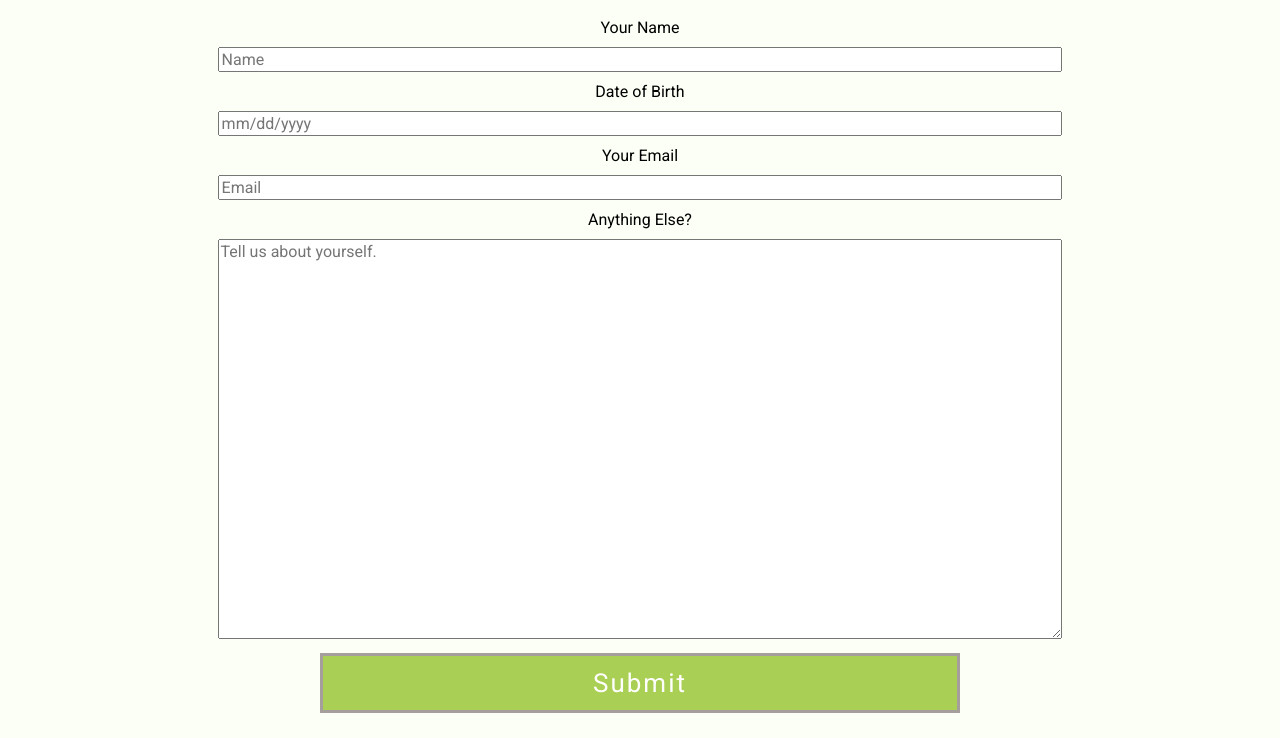
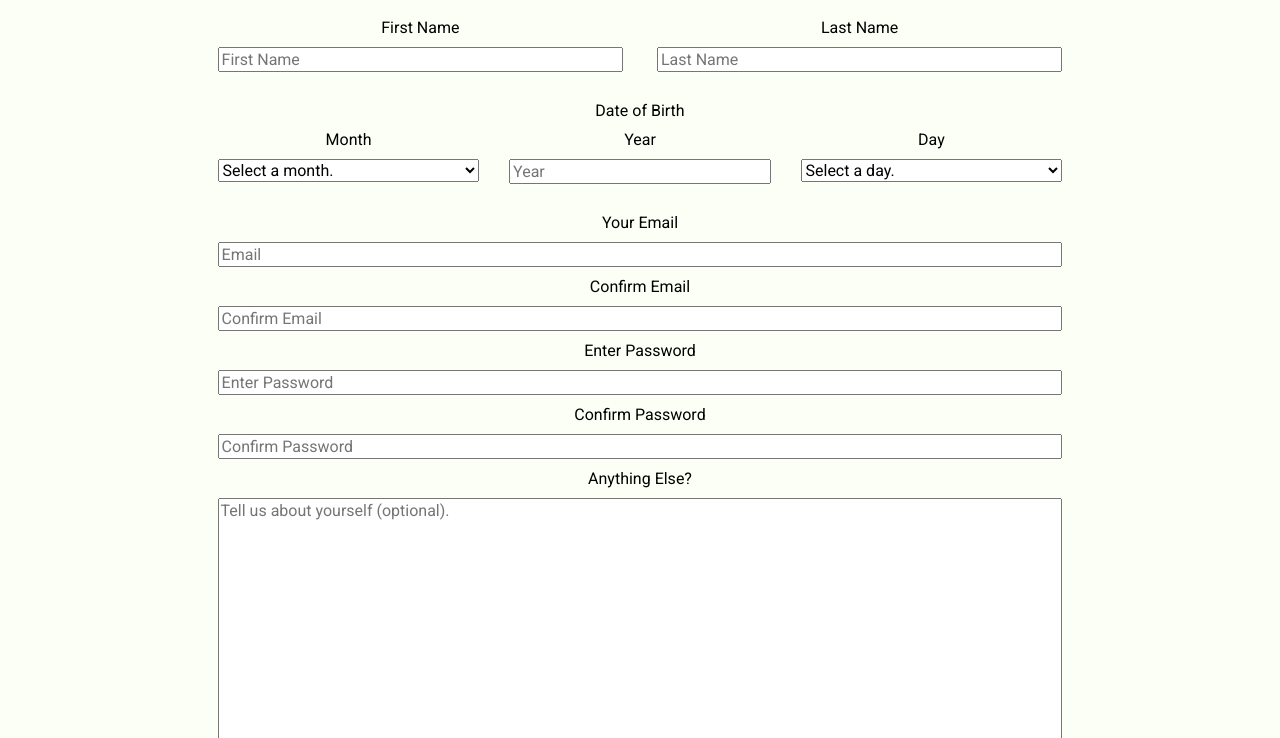
Before and after one commit to DonavonCai/final_project, a plain HTML site: page recipes.com/signup.html in a window 1280 px wide. Shown: the part 62-800 px from the top of the page. Drawn offline with Linux system fonts and the light colour scheme.

Commit message:
Add files via upload
Added password and date fields to signup.

Added logic for date selection.

```diff
--- a/recipes.com/css/signup.css
+++ b/recipes.com/css/signup.css
@@ -5,9 +5,34 @@ h1 {
   padding-top: 21px;
   margin-top: 0;
 }
-input, textarea {
+input, textarea{
   margin-top: 10px;
   margin-bottom: 10px;
+  width: 100%;
+}
+select {
+  margin-top: 10px;
+}
+#name, #birthday {
+  display: flex;
+  justify-content: space-between;
+}
+#birthday {
+  margin-top: 10px;
+}
+.name, .birthday {
+  display: flex ;
+  flex-direction: column;
+  margin-left: 0;
+  margin-right: 0;
+}
+.name {
+  width: 48%;
+}
+.birthday {
+  width: 31%;
+}
+.name input {
   width: 100%;
 }
 form {
@@ -17,8 +42,9 @@ textarea {
   height: 50vh;
 }
 button {
-  width: 50%;
+  width: 100%;
   height: 60px;
+  margin-top: 10px;
   letter-spacing: 2px;
   font-size: 26px;
   color: white;
@@ -31,10 +57,17 @@ button:hover {
   background: #588F27;
   border: 3px solid #7E827A;
 }
-body {
+.cover {
   z-index: 1;
   transition: all 0.4s linear;
+  margin-bottom: 30px;
 }
-.darken {
+.dark {
   background: rgba(0, 0, 0, 0.5);
 }
+/* ==========================================================================
+Alerts:
+============================================================================= */
+.alert {
+  color: red;
+}
--- a/recipes.com/js/scripts.js
+++ b/recipes.com/js/scripts.js
@@ -40,7 +40,35 @@ $('#signup-a').on('click', function () {
   // When the submit button is clicked
     // Modal window appears
     // Rest of page darkens
-$('button:submit').on('click', function() {
-  $('body').toggleClass('darken');
+$('form').on('submit', function(event) {
+  event.preventDefault();
+  $('.cover').toggleClass('dark');
 });
 // ============================================================================
+// Logic for form submission ==================================================
+$('#day').on('click', function() {
+  var month=$('#month').val();
+  var year=$('#year').val();
+  if (month == "") {
+    $('#month-alert').text('Please select a month.');
+  }
+  if (year == "") {
+    $('#year-alert').text('Please select a year.');
+  }
+  if (month == 1 || month == 3 || month == 5 || month == 7 || month == 8 || month == 10 || month == 12) {
+    $("#day option[value='31']").show();
+    $("#day option[value='30']").show();
+    $("#day option[value='29']").show();
+  } else if (month == 4 || month == 6 || month == 9 || month == 11) {
+    $("#day option[value='31']").remove();
+  } else if (month ==2 && year%4 != 0) {
+    $("#day option[value='31']").hide();
+    $("#day option[value='30']").hide();
+    $("#day option[value='29']").hide();
+  } else if (year%4 == 0) {
+    $("#day option[value='31']").hide();
+    $("#day option[value='30']").hide();
+    $("#day option[value='29']").show();
+  }
+});
+// ============================================================================
--- a/recipes.com/signup.html
+++ b/recipes.com/signup.html
@@ -18,6 +18,7 @@
 </head>
 <body>
   <!-- Sidebar -->
+  <div class='cover'>
     <div class="icon">
       <div class='bar-1'></div>
       <div class='bar-2'></div>
@@ -37,24 +38,99 @@
         <!-- End of Sidebar -->
         <h1>About You</h1>
         <form method="post">
-        <label for="username">Your Name</label>
+          <div id="name">
+            <div class="name">
+              <label for="firstname">First Name</label>
+              <input type="text" id="firstname" placeholder="First Name" name="first-name">
+            </div>
+            <div class="name">
+              <label for "lastname">Last Name</label>
+              <input type="text" id="lastname" placeholder="Last Name" name="last-name">
+            </div>
+          </div>
           <br>
-        <input type="text" id="username" placeholder="Name" name="name">
-        <br>
-        <label for="birthday">Date of Birth</label>
-        <br>
-        <input type="text" id="birthday" placeholder="mm/dd/yyyy" name="birth-date">
+          <label for="month">Date of Birth</label>
+          <div id="birthday">
+            <div class="birthday">
+              <label for="month">Month</label>
+              <p class = "alert" id="month-alert"></p>
+              <select name="month" id="month">
+                <option value="">Select a month.</option>
+                <option value="1">January</option>
+                <option value="2">February</option>
+                <option value="3">March</option>
+                <option value="4">April</option>
+                <option value="5">May</option>
+                <option value="6">June</option>
+                <option value="7">July</option>
+                <option value="8">August</option>
+                <option value="9">September</option>
+                <option value="10">October</option>
+                <option value="11">November</option>
+                <option value="12">December</option>
+              </select>
+            </div>
+            <div class="birthday">
+              <label for="year">Year</label>
+              <p class="alert" id="year-alert"></p>
+              <input type = "number" name="year" id="year" placeholder="Year">
+            </div>
+            <div class="birthday">
+              <label for="day">Day</label>
+              <p class="alert" id="day-alert"></p>
+              <select name="day" id="day">
+                <option value="">Select a day.</option>
+                <option value="1">1</option>
+                <option value="2">2</option>
+                <option value="3">3</option>
+                <option value="4">4</option>
+                <option value="5">5</option>
+                <option value="6">6</option>
+                <option value="7">7</option>
+                <option value="8">8</option>
+                <option value="9">9</option>
+                <option value="10">10</option>
+                <option value="11">11</option>
+                <option value="12">12</option>
+                <option value="13">13</option>
+                <option value="14">14</option>
+                <option value="15">15</option>
+                <option value="16">16</option>
+                <option value="17">17</option>
+                <option value="18">18</option>
+                <option value="19">19</option>
+                <option value="20">20</option>
+                <option value="21">21</option>
+                <option value="22">22</option>
+                <option value="23">23</option>
+                <option value="24">24</option>
+                <option value="25">25</option>
+                <option value="26">26</option>
+                <option value="27">27</option>
+                <option value="28">28</option>
+                <option value="29">29</option>
+                <option value="30">30</option>
+                <option value="31">31</option>
+              </select>
+            </div>
+          </div>
           <br>
           <label for="user-email">Your Email</label>
-        <br>
           <input type="email" id="user-email" placeholder="Email" name="email">
-        <br>
+          <label for="user-email-confirm">Confirm Email</label>
+          <input type="email" id="user-email-confirm" placeholder="Confirm Email" name="confirm email">
+          <label for="password-enter">Enter Password</label>
+          <input type="password" id="password-enter" placeholder="Enter Password">
+          <label for="password-confirm">Confirm Password</label>
+          <input type="password" id="password-confirm" placeholder="Confirm Password">
           <label for="about">Anything Else?</label>
           <br>
-        <textarea id="about" placeholder="Tell us about yourself."></textarea>
+          <textarea id="about" placeholder="Tell us about yourself (optional)."></textarea>
+          <br>
+          <button type="submit">Submit</button>
         </form>
-      <button type="submit">Submit</button>
         <script src="js/vendor/jquery-1.12.0.min.js"></script>
         <script src="js/scripts.js"></script>
+      </div>
     </body>
     </html>
```
Lines whose indentation alone changed are shown as unchanged.
